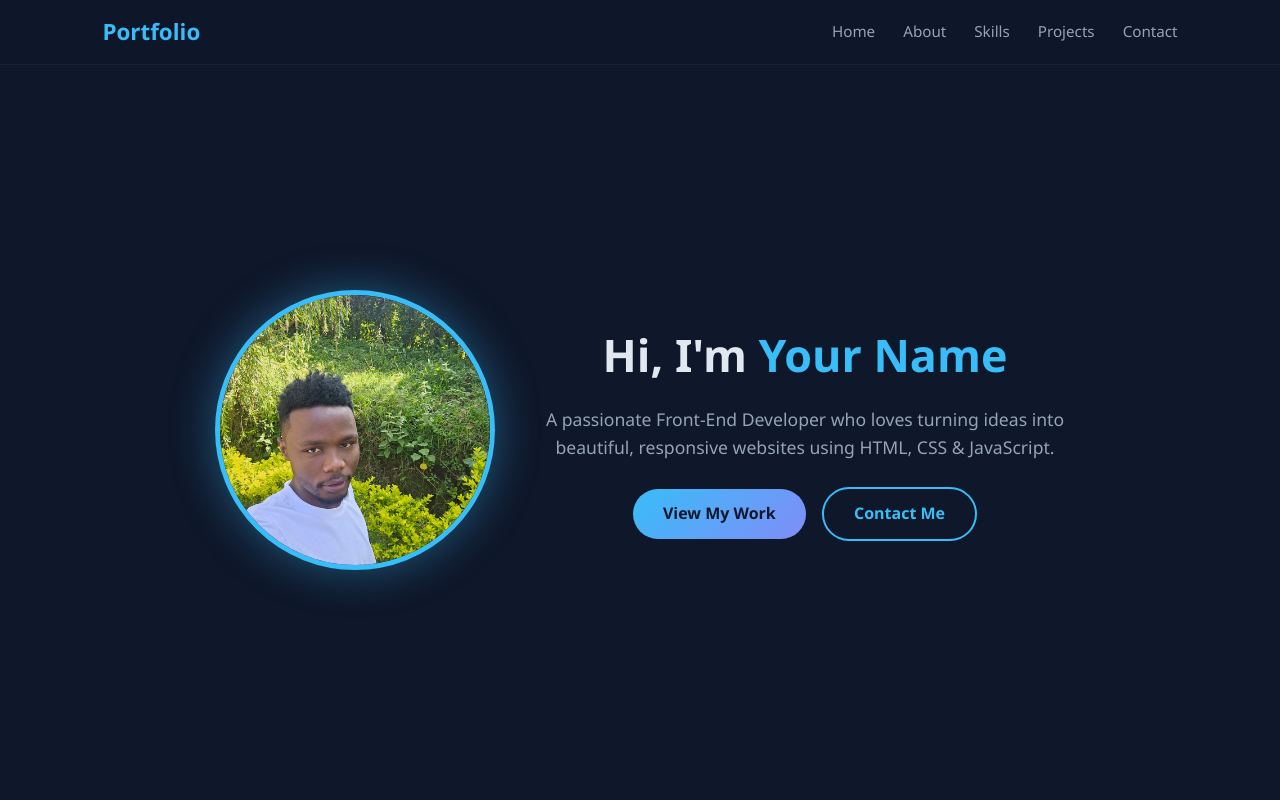
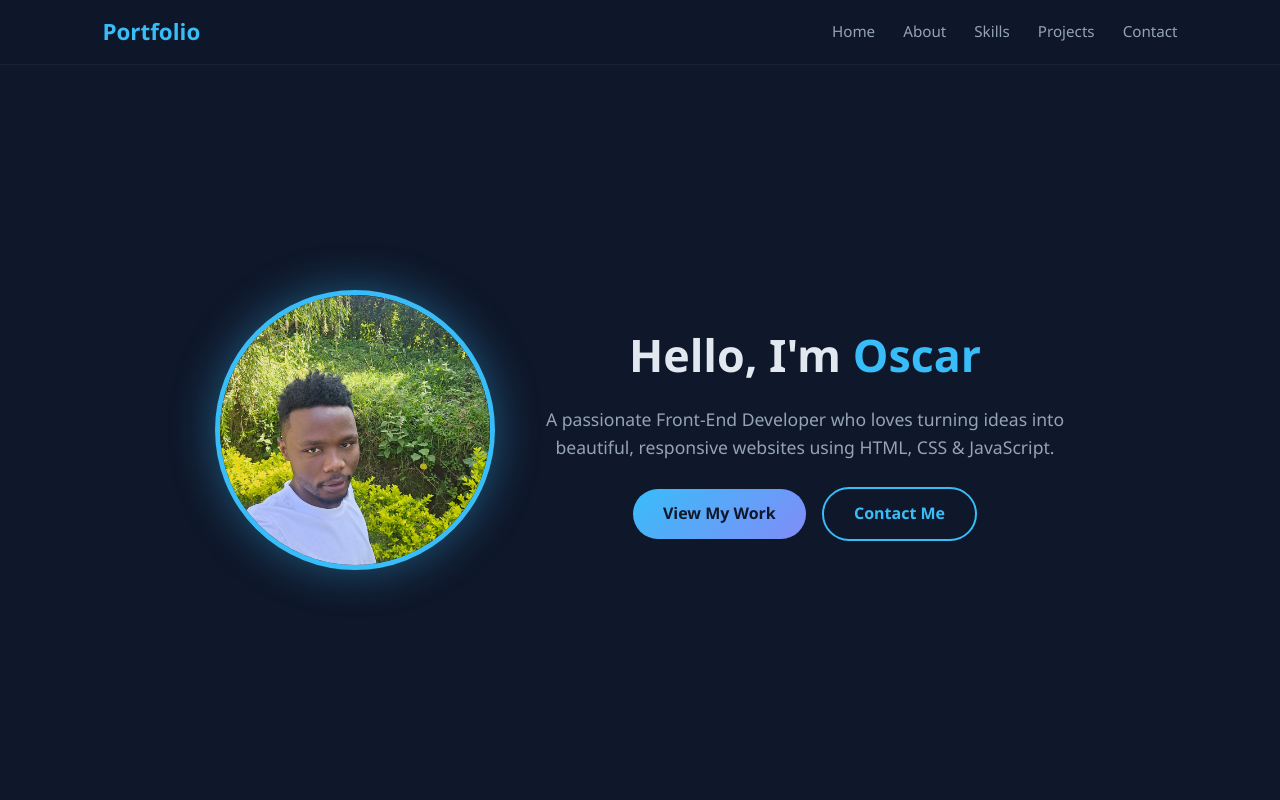
Before and after one commit to oscarke63/my-portfolio, a plain HTML site: page index.html in a window 1280 px wide. Shown: the top 800 px of the page. Drawn offline with Linux system fonts and the light colour scheme.

Commit message:
index edited

```diff
--- a/index.html
+++ b/index.html
@@ -27,7 +27,7 @@
     <img src="image.jpeg" alt="My photo">
   </div>
   <div class="hero-text">
-    <h1>Hi, I'm <span>Your Name</span></h1>
+    <h1>Hello, I'm <span>Oscar</span></h1>
     <p>A passionate Front-End Developer who loves turning ideas into beautiful, responsive websites using HTML, CSS & JavaScript.</p>
     <a href="#projects" class="btn btn-primary">View My Work</a>
     <a href="#contact" class="btn btn-outline">Contact Me</a>
@@ -101,7 +101,7 @@
   </div>
 </section>
 
-<footer>Made with love by <span>Your Name</span> © 2026</footer>
+<footer>Made by <span>Oscar</span> © 2026</footer>
 
 </body>
 </html>
```
